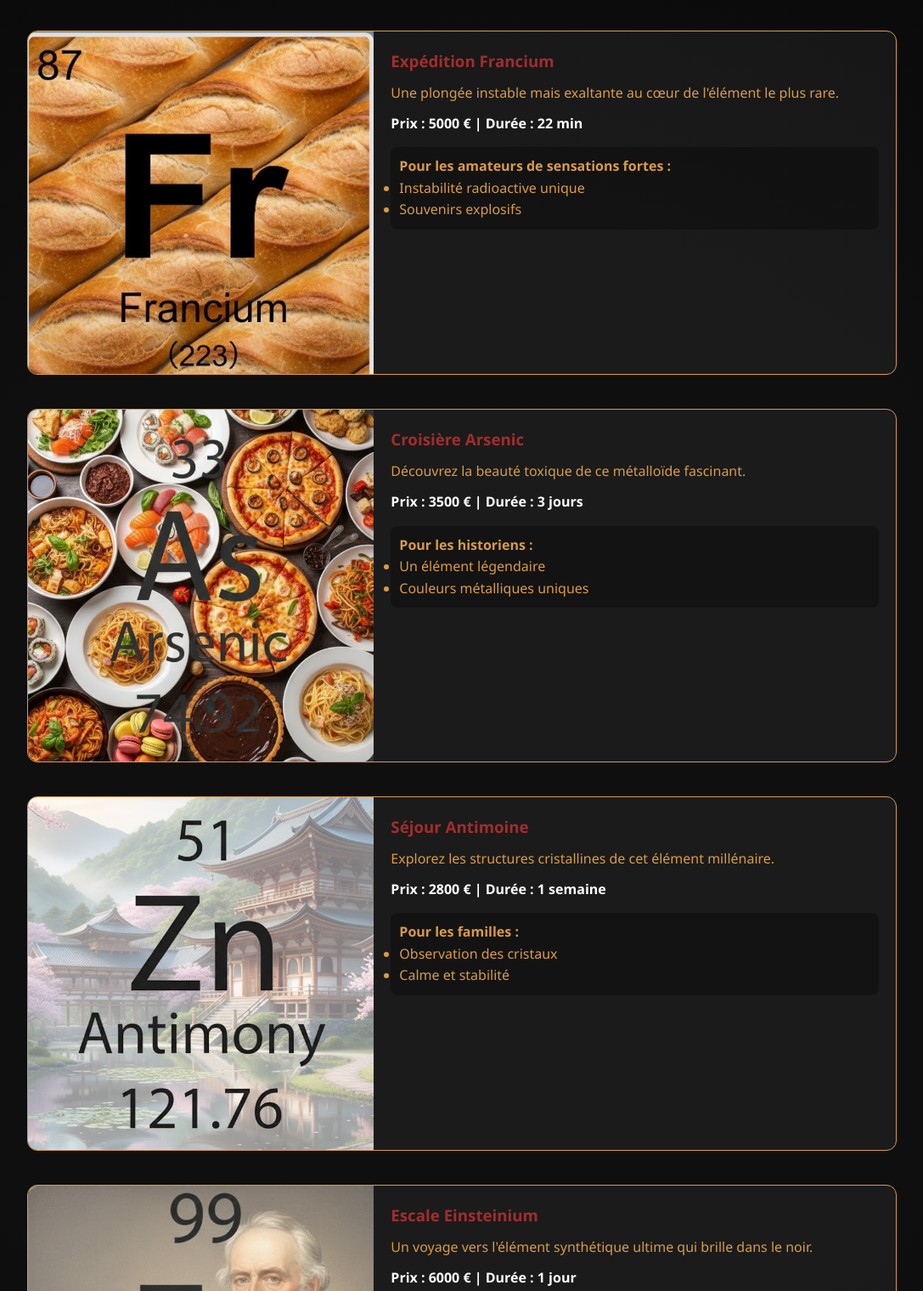
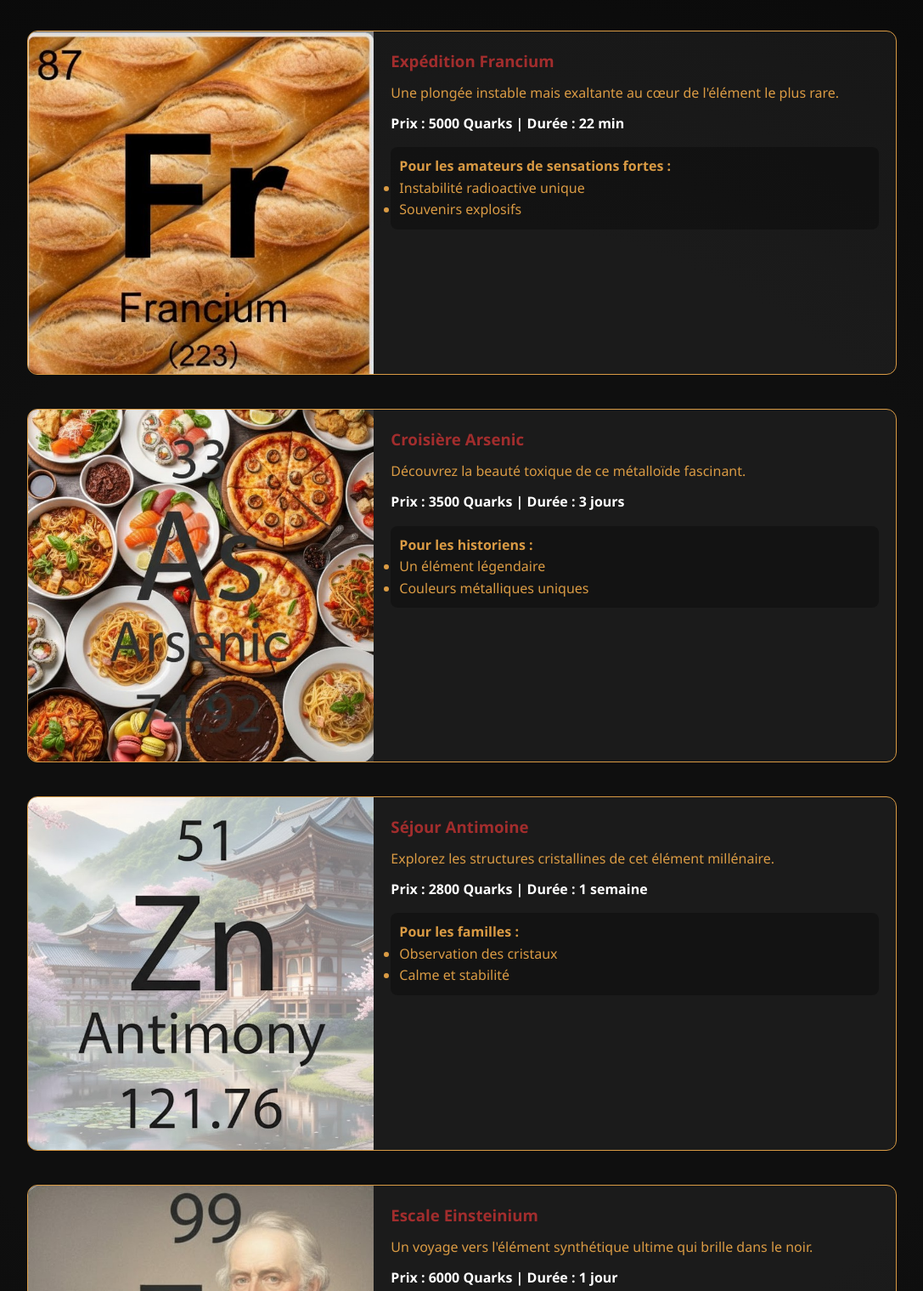
Before and after one commit to ybouazz1/comwave, a plain HTML site: page index.html in a window 1280 px wide. Shown: the part 280-1799 px from the top of the page at 85% size, without its empty margins (96-1183 px from the left). Drawn offline with Linux system fonts and the light colour scheme.

Commit message:
Update index.html

```diff
--- a/index.html
+++ b/index.html
@@ -36,7 +36,7 @@
                 <div class="voyage-content">
                     <h3>Expédition Francium</h3>
                     <p>Une plongée instable mais exaltante au cœur de l'élément le plus rare.</p>
-                    <div class="details">Prix : 5000 € | Durée : 22 min</div>
+                    <div class="details">Prix : 5000 Quarks | Durée : 22 min</div>
                     <div class="profil-cible">
                         <strong>Pour les amateurs de sensations fortes :</strong>
                         <ul>
@@ -54,7 +54,7 @@
                 <div class="voyage-content">
                     <h3>Croisière Arsenic</h3>
                     <p>Découvrez la beauté toxique de ce métalloïde fascinant.</p>
-                    <div class="details">Prix : 3500 € | Durée : 3 jours</div>
+                    <div class="details">Prix : 3500 Quarks | Durée : 3 jours</div>
                     <div class="profil-cible">
                         <strong>Pour les historiens :</strong>
                         <ul>
@@ -72,7 +72,7 @@
                 <div class="voyage-content">
                     <h3>Séjour Antimoine</h3>
                     <p>Explorez les structures cristallines de cet élément millénaire.</p>
-                    <div class="details">Prix : 2800 € | Durée : 1 semaine</div>
+                    <div class="details">Prix : 2800 Quarks | Durée : 1 semaine</div>
                     <div class="profil-cible">
                         <strong>Pour les familles :</strong>
                         <ul>
@@ -90,7 +90,7 @@
                 <div class="voyage-content">
                     <h3>Escale Einsteinium</h3>
                     <p>Un voyage vers l'élément synthétique ultime qui brille dans le noir.</p>
-                    <div class="details">Prix : 6000 € | Durée : 1 jour</div>
+                    <div class="details">Prix : 6000 Quarks | Durée : 1 jour</div>
                     <div class="profil-cible">
                         <strong>Pour les visionnaires :</strong>
                         <ul>
```
